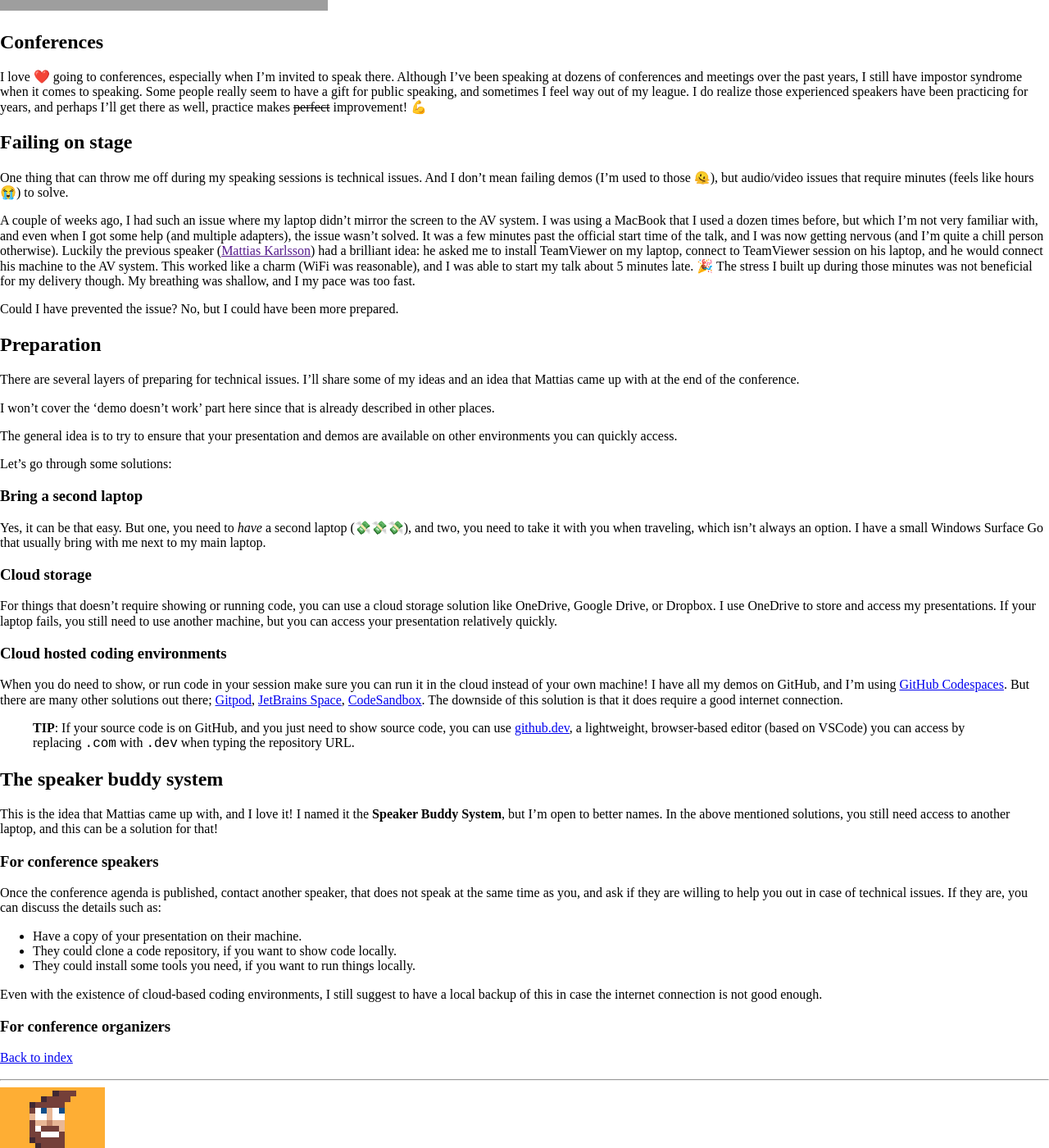
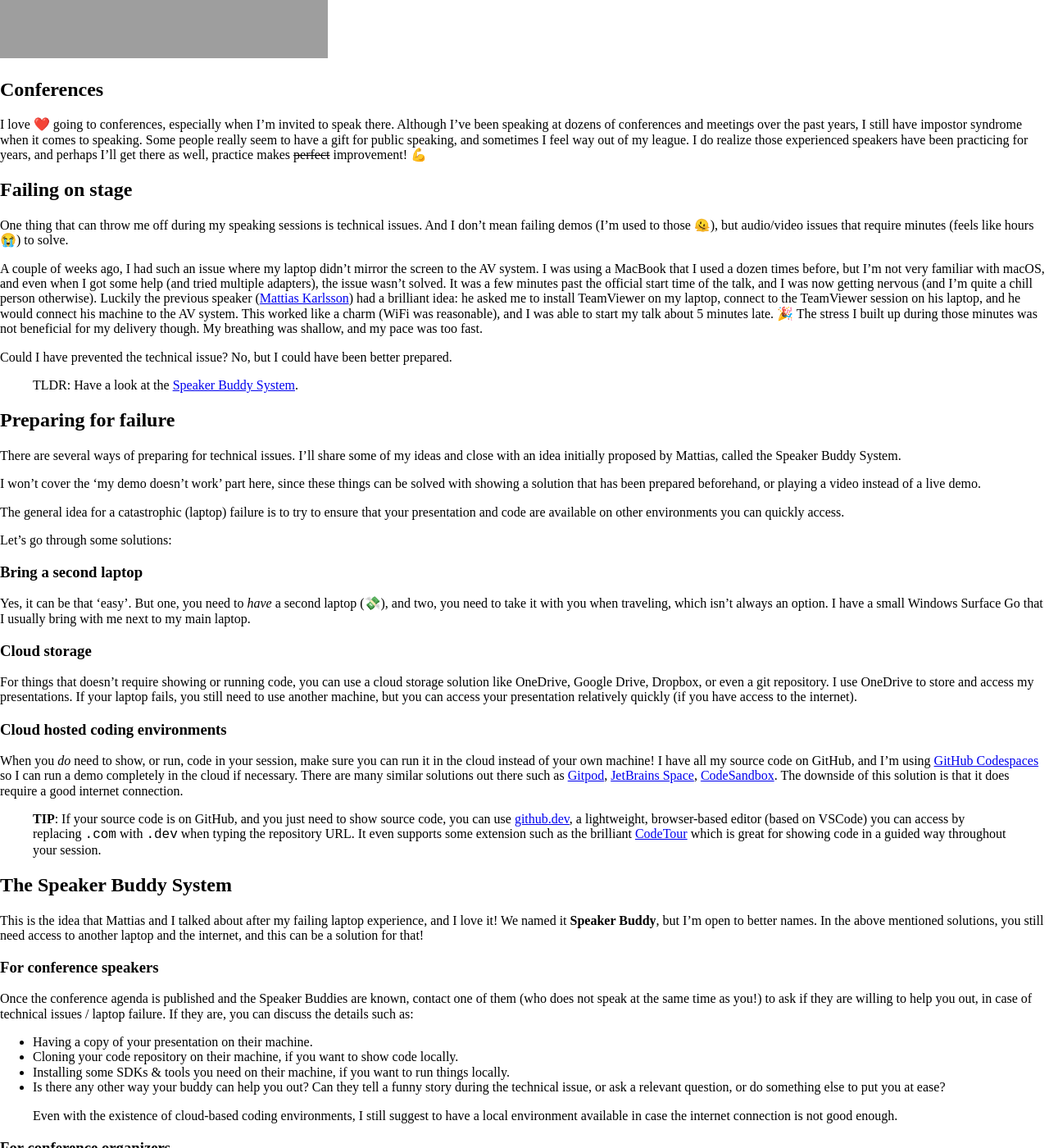
Before and after one commit to marcduiker/marcduiker.github.io, a Jekyll site: the page built from _posts/2022-11-22-speaker-buddy.md, in a window 1280 px wide and 1400 px high, scrolled down 498 px. Shown: the whole window at 82% size. Built offline with Jekyll 4.4.1, drawn with Linux system fonts in a browser that asks for light colours; nearby versions of some CDN libraries; our own code applies the rules of GitHub Pages for plain Markdown files; some of the changed text lies outside the part shown.

Commit message:
Add image

```diff
--- a/_posts/2022-11-22-speaker-buddy.md
+++ b/_posts/2022-11-22-speaker-buddy.md
@@ -1,64 +1,105 @@
 ---
 layout: post
-title: Be ready for failure on stage: the speaker buddy system
+title: "Be ready for failure on stage: introducing the Speaker Buddy System"
 tags:
 ---
 
-
-<img class="u-max-full-width" itemprop="image" src="{{ site.url }}/assets/2022/11/22/.png" alt="Speaker Buddy System">
-
-<!--more-->
+<img class="u-max-full-width" itemprop="image" src="{{ site.url }}/assets/2022/11/22/speaker_buddy_dall-e.png" alt="Speaker Buddy Generated by DALL-E">
 
 ## Conferences
 
 I love ❤️ going to conferences, especially when I'm invited to speak there. Although I've been speaking at dozens of conferences and meetings over the past years, I still have impostor syndrome when it comes to speaking. Some people really seem to have a gift for public speaking, and sometimes I feel way out of my league. I do realize those experienced speakers have been practicing for years, and perhaps I'll get there as well, practice makes ~~perfect~~ improvement! 💪
 
+<!--more-->
 
 ## Failing on stage
 
 One thing that can throw me off during my speaking sessions is technical issues. And I don't mean failing demos (I'm used to those 🫠), but audio/video issues that require minutes (feels like hours 😭) to solve.
 
-A couple of weeks ago, I had such an issue where my laptop didn't mirror the screen to the AV system. I was using a MacBook that I used a dozen times before, but which I'm not very familiar with, and even when I got some help (and multiple adapters), the issue wasn't solved. It was a few minutes past the official start time of the talk, and I was now getting nervous (and I'm quite a chill person otherwise). Luckily the previous speaker ([Mattias Karlsson]()) had a brilliant idea: he asked me to install TeamViewer on my laptop, connect to TeamViewer session on his laptop, and he would connect his machine to the AV system. This worked like a charm (WiFi was reasonable), and I was able to start my talk about 5 minutes late. 🎉 The stress I built up during those minutes was not beneficial for my delivery though. My breathing was shallow, and I my pace was too fast.
+A couple of weeks ago, I had such an issue where my laptop didn't mirror the screen to the AV system. I was using a MacBook that I used a dozen times before, but I'm not very familiar with macOS, and even when I got some help (and tried multiple adapters), the issue wasn't solved. It was a few minutes past the official start time of the talk, and I was now getting nervous (and I'm quite a chill person otherwise). Luckily the previous speaker ([Mattias Karlsson](https://github.com/devlead)) had a brilliant idea: he asked me to install TeamViewer on my laptop, connect to the TeamViewer session on his laptop, and he would connect his machine to the AV system. This worked like a charm (WiFi was reasonable), and I was able to start my talk about 5 minutes late. 🎉 The stress I built up during those minutes was not beneficial for my delivery though. My breathing was shallow, and my pace was too fast.
 
-Could I have prevented the issue? No, but I could have been more prepared.
+Could I have prevented the technical issue? No, but I could have been better prepared.
 
-## Preparation
+> TLDR: Have a look at the [Speaker Buddy System](https://github.com/marcduiker/speaker-buddy).
 
-There are several layers of preparing for technical issues. I'll share some of my ideas and an idea that Mattias came up with at the end of the conference.
+## Preparing for failure
 
-I won't cover the 'demo doesn't work' part here since that is already described in other places.
+There are several ways of preparing for technical issues. I'll share some of my ideas and close with an idea initially proposed by Mattias, called the Speaker Buddy System.
 
-The general idea is to try to ensure that your presentation and demos are available on other environments you can quickly access.
+I won't cover the 'my demo doesn't work' part here, since these things can be solved with showing a solution that has been prepared beforehand, or playing a video instead of a live demo.
+
+The general idea for a catastrophic (laptop) failure is to try to ensure that your presentation and code are available on other environments you can quickly access.
 
 Let's go through some solutions:
 
 ### Bring a second laptop
 
-Yes, it can be that easy. But one, you need to *have* a second laptop (💸💸💸), and two, you need to take it with you when traveling, which isn't always an option. I have a small Windows Surface Go that usually bring with me next to my main laptop.
+Yes, it can be that 'easy'. But one, you need to *have* a second laptop (💸), and two, you need to take it with you when traveling, which isn't always an option. I have a small Windows Surface Go that I usually bring with me next to my main laptop.
 
 ### Cloud storage
 
-For things that doesn't require showing or running code, you can use a cloud storage solution like OneDrive, Google Drive, or Dropbox. I use OneDrive to store and access my presentations. If your laptop fails, you still need to use another machine, but you can access your presentation relatively quickly.
+For things that doesn't require showing or running code, you can use a cloud storage solution like OneDrive, Google Drive, Dropbox, or even a git repository. I use OneDrive to store and access my presentations. If your laptop fails, you still need to use another machine, but you can access your presentation relatively quickly (if you have access to the internet).
 
 ### Cloud hosted coding environments
 
-When you do need to show, or run code in your session make sure you can run it in the cloud instead of your own machine! I have all my demos on GitHub, and I'm using [GitHub Codespaces](https://github.com/features/codespaces). But there are many other solutions out there; [Gitpod](https://www.gitpod.io/), [JetBrains Space](https://www.jetbrains.com/space/), [CodeSandbox](https://codesandbox.io/).
+When you *do* need to show, or run, code in your session, make sure you can run it in the cloud instead of your own machine! I have all my source code on GitHub, and I'm using [GitHub Codespaces](https://github.com/features/codespaces) so I can run a demo completely in the cloud if necessary. There are many similar solutions out there such as [Gitpod](https://www.gitpod.io/), [JetBrains Space](https://www.jetbrains.com/space/), [CodeSandbox](https://codesandbox.io/).
 The downside of this solution is that it does require a good internet connection.
 
-> **TIP**: If your source code is on GitHub, and you just need to show source code, you can use [github.dev](https://github.com/github/dev), a lightweight, browser-based editor (based on VSCode) you can access by replacing `.com` with `.dev` when typing the repository URL.
+> **TIP**: If your source code is on GitHub, and you just need to show source code, you can use [github.dev](https://github.com/github/dev), a lightweight, browser-based editor (based on VSCode) you can access by replacing `.com` with `.dev` when typing the repository URL. It even supports some extension such as the brilliant [CodeTour](https://marketplace.visualstudio.com/items?itemName=vsls-contrib.codetour) which is great for showing code in a guided way throughout your session.
 
-## The speaker buddy system
+## The Speaker Buddy System
 
-This is the idea that Mattias came up with, and I love it! I named it the **Speaker Buddy System**, but I'm open to better names. In the above mentioned solutions, you still need access to another laptop, and this can be a solution for that!
+This is the idea that Mattias and I talked about after my failing laptop experience, and I love it! We named it **Speaker Buddy**, but I'm open to better names. In the above mentioned solutions, you still need access to another laptop and the internet, and this can be a solution for that!
 
 ### For conference speakers
 
-Once the conference agenda is published, contact another speaker, that does not speak at the same time as you, and ask if they are willing to help you out in case of technical issues. If they are, you can discuss the details such as:
+Once the conference agenda is published and the Speaker Buddies are known, contact one of them (who does not speak at the same time as you!) to ask if they are willing to help you out, in case of technical issues / laptop failure. If they are, you can discuss the details such as:
 
-- Have a copy of your presentation on their machine.
-- They could clone a code repository, if you want to show code locally.
-- They could install some tools you need, if you want to run things locally.
+- Having a copy of your presentation on their machine.
+- Cloning your code repository on their machine, if you want to show code locally.
+- Installing some SDKs & tools you need on their machine, if you want to run things locally.
+- Is there any other way your buddy can help you out? Can they tell a funny story during the technical issue, or ask a relevant question, or do something else to put you at ease?
 
-Even with the existence of cloud-based coding environments, I still suggest to have a local backup of this in case the internet connection is not good enough.
+> Even with the existence of cloud-based coding environments, I still suggest to have a local environment available in case the internet connection is not good enough.
 
 ### For conference organizers
+
+I know organizers have a lot to worry about when organizing a conference, and most of the conferences I attended did a good job regarding the AV setup. I prefer when there are hired AV professionals to help out, but in case they are not, please ensure there is at least someone from the organization available in the room to assist when technical issues arise.
+
+You can offer your speakers some peace of mind when they know someone has their back in case of technical difficulties (e.g. laptop failure).
+
+### 1. CfP preparation
+
+When preparing the Call for Papers (CfP), add a field to whatever system you're using to have the speaker indicate if they are willing to be a Speaker Buddy. Include a link to [this repo](https://github.com/marcduiker/speaker-buddy) so they can read more about it.
+
+### 2. Speaker onboarding / confirmation
+
+When onboarding/confirming speakers to your conference, mention the Speaker Buddy System and provide the list of speakers who have volunteered to be a Speaker Buddy.
+
+Feel free to use this template in your communication:
+
+---
+
+Hi {speaker},
+
+We highly encourage you to look for a Speaker Buddy before attending our conference.
+
+A Speaker Buddy is another speaker that can help you out in case of technical issues (e.g. laptop failure).
+
+These speakers are volunteering as Speaker Buddies:
+
+- {list of speakers}
+
+Our conference agenda is published at {conference agenda url}, so look for a Speaker Buddy that is available during your session.
+
+It's best to prepare well in advance. For more information how to be prepared, read the tips at https://github.com/marcduiker/speaker-buddy.
+
+---
+
+### 3. Preparing the event location
+
+When you prepare the conference rooms, label a front-row seat for the Speaker Buddy. This way they can help out the speaker quickly in case of technical issues.
+
+## Use the template
+
+I've put together a [template](https://github.com/marcduiker/speaker-buddy) that organizers can use in their communication to inform speakers about the Speaker Buddy System. Feel free to refer to it, and please submit an issue or PR if you see an opportunity for improvement. ❤️
```
Also changed, not shown: 1 other file.
